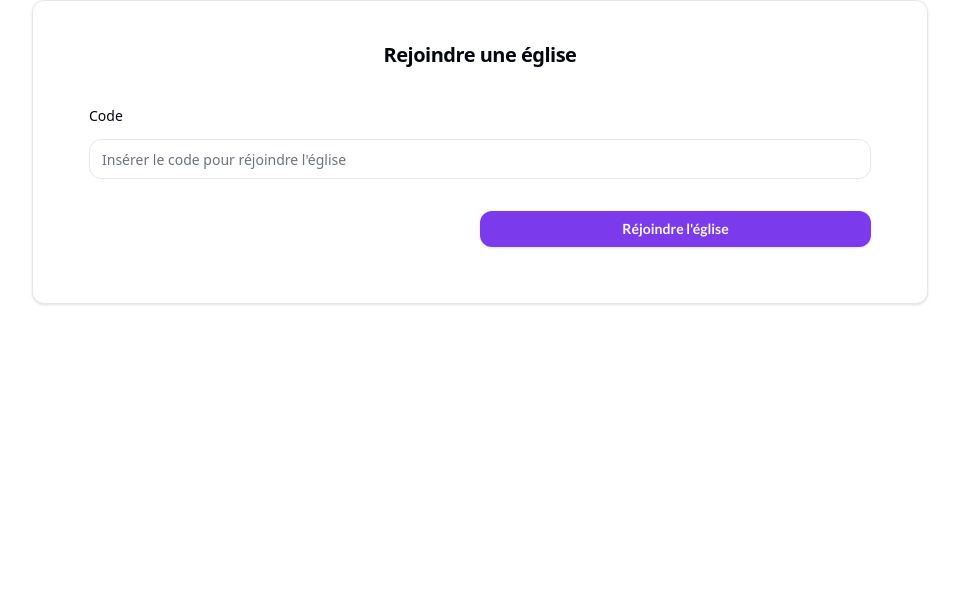
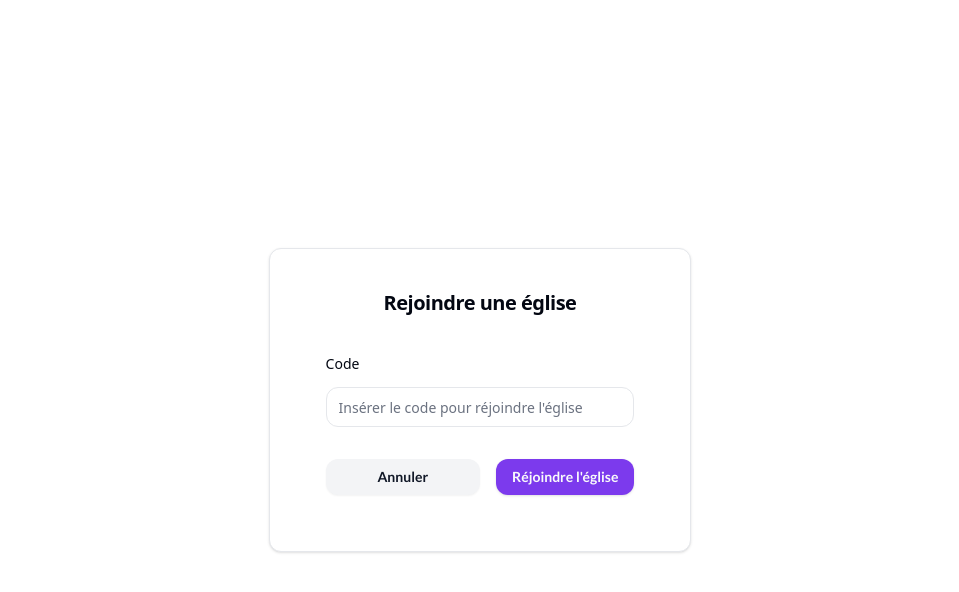
Before and after one commit to regi-gouale/SpiritCare, a Next.js app: page /churches/join in a window 1280 px wide. Shown: the top 592 px of the page, without its empty margins (160-1119 px from the left). Built offline with nearby package versions, Linux system fonts and the light colour scheme; no server answers; sample sign-in values are in the browser's storage.

Commit message:
Ajout d'un layout d'authentification, intégration du provider de session et mise à jour du formulaire d'adhésion à l'église

```diff
--- a/app/(standalone)/churches/join/page.tsx
+++ b/app/(standalone)/churches/join/page.tsx
@@ -1,5 +1,6 @@
 import { auth } from "@/auth";
 import { JoinChurchForm } from "@/components/churches/join-church-form";
+import { SessionProvider } from "next-auth/react";
 import { redirect } from "next/navigation";
 
 export default async function JoinChurchPage() {
@@ -15,7 +16,9 @@ export default async function JoinChurchPage() {
 
   return (
     <div className="mx-auto w-full max-w-4xl">
-      <JoinChurchForm userId={session.user.id} />
+      <SessionProvider>
+        <JoinChurchForm />
+      </SessionProvider>
     </div>
   );
 }
--- /dev/null
+++ b/app/(standalone)/layout.tsx
@@ -0,0 +1,15 @@
+"use client";
+
+import { ReactNode } from "react";
+
+interface AuthLayoutProps {
+  children: ReactNode;
+}
+
+export default function AuthLayout({ children }: AuthLayoutProps) {
+  return (
+    <main className="flex h-screen flex-col items-center justify-center">
+      <div>{children}</div>
+    </main>
+  );
+}
--- a/src/components/church-switcher.tsx
+++ b/src/components/church-switcher.tsx
@@ -16,6 +16,7 @@ import {
   SidebarMenuItem,
   useSidebar,
 } from "@/components/ui/sidebar";
+import { useRouter } from "next/navigation";
 
 export function ChurchSwitcher({
   teams,
@@ -28,6 +29,8 @@ export function ChurchSwitcher({
 }) {
   const { isMobile } = useSidebar();
   const [activeTeam, setActiveTeam] = React.useState(teams[0]);
+
+  const router = useRouter();
 
   return (
     <SidebarMenu>
@@ -73,7 +76,12 @@ export function ChurchSwitcher({
               </DropdownMenuItem>
             ))}
             <DropdownMenuSeparator />
-            <DropdownMenuItem className="gap-2 p-2">
+            <DropdownMenuItem
+              className="gap-2 p-2"
+              onClick={() => {
+                router.push("/churches/join");
+              }}
+            >
               <div className="flex size-6 items-center justify-center rounded-md border bg-background">
                 <Plus className="size-4" />
               </div>
--- a/src/components/churches/join-church-form.tsx
+++ b/src/components/churches/join-church-form.tsx
@@ -12,6 +12,7 @@ import {
 } from "@/components/ui/form";
 import { joinChurchFormSchema } from "@/lib/schema";
 import { zodResolver } from "@hookform/resolvers/zod";
+import { useSession } from "next-auth/react";
 import { useRouter } from "next/navigation";
 import { useForm } from "react-hook-form";
 import { toast } from "sonner";
@@ -19,12 +20,9 @@ import { z } from "zod";
 import { Button } from "../ui/button";
 import { Input } from "../ui/input";
 
-interface JointChurchFormProps {
-  userId: string;
-}
-
-export const JoinChurchForm = ({ userId }: JointChurchFormProps) => {
+export const JoinChurchForm = () => {
   const router = useRouter();
+  const { data: session } = useSession();
 
   const form = useForm<z.infer<typeof joinChurchFormSchema>>({
     resolver: zodResolver(joinChurchFormSchema),
@@ -32,6 +30,8 @@ export const JoinChurchForm = ({ userId }: JointChurchFormProps) => {
       joinCode: "",
     },
   });
+
+  if (!session) return null;
 
   async function onSubmit(data: z.infer<typeof joinChurchFormSchema>) {
     const result = joinChurchFormSchema.safeParse(data);
@@ -41,7 +41,7 @@ export const JoinChurchForm = ({ userId }: JointChurchFormProps) => {
       return;
     }
 
-    const response = await joinChurch(data, userId);
+    const response = await joinChurch(data, session!.user.id);
 
     if (response.ok) {
       toast.success("Vous avez rejoint l'église avec succès");
@@ -79,8 +79,15 @@ export const JoinChurchForm = ({ userId }: JointChurchFormProps) => {
                   </FormItem>
                 )}
               />
-              <div className="grid grid-cols-2">
-                <div></div>
+              <div className="grid grid-cols-2 space-x-4">
+                <Button
+                  variant={"secondary"}
+                  className="font-lato font-semibold"
+                  onClick={() => router.back()}
+                  disabled={form.formState.isSubmitting}
+                >
+                  Annuler
+                </Button>
                 <Button type="submit" className="font-lato font-semibold">
                   Réjoindre l'église
                 </Button>
--- a/src/components/header.tsx
+++ b/src/components/header.tsx
@@ -65,7 +65,7 @@ export const Header: React.FC = async () => {
           <DropdownMenuTrigger asChild>
             <Button variant="ghost" className="relative size-8 rounded-full">
               <Avatar className="size-8">
-                <AvatarFallback className="bg-primary font-lato text-base font-black text-primary-foreground">
+                <AvatarFallback className="bg-primary font-lato text-sm font-semibold text-primary-foreground">
                   {user.firstname?.charAt(0).toLocaleUpperCase()}
                   {user.lastname?.charAt(0).toLocaleUpperCase()}
                 </AvatarFallback>
--- a/src/components/persons/table-columns.tsx
+++ b/src/components/persons/table-columns.tsx
@@ -108,7 +108,10 @@ export const personsTableColumns: ColumnDef<Person>[] = [
           <DropdownMenuContent align="end">
             <DropdownMenuLabel>Actions</DropdownMenuLabel>
             <DropdownMenuItem>
-              <Link href={`/persons/${person.id}`} className="block w-full">
+              <Link
+                href={`/dashboard/${person.churchId}/persons/${person.id}`}
+                className="block w-full"
+              >
                 Voir le profil
               </Link>
             </DropdownMenuItem>
```
